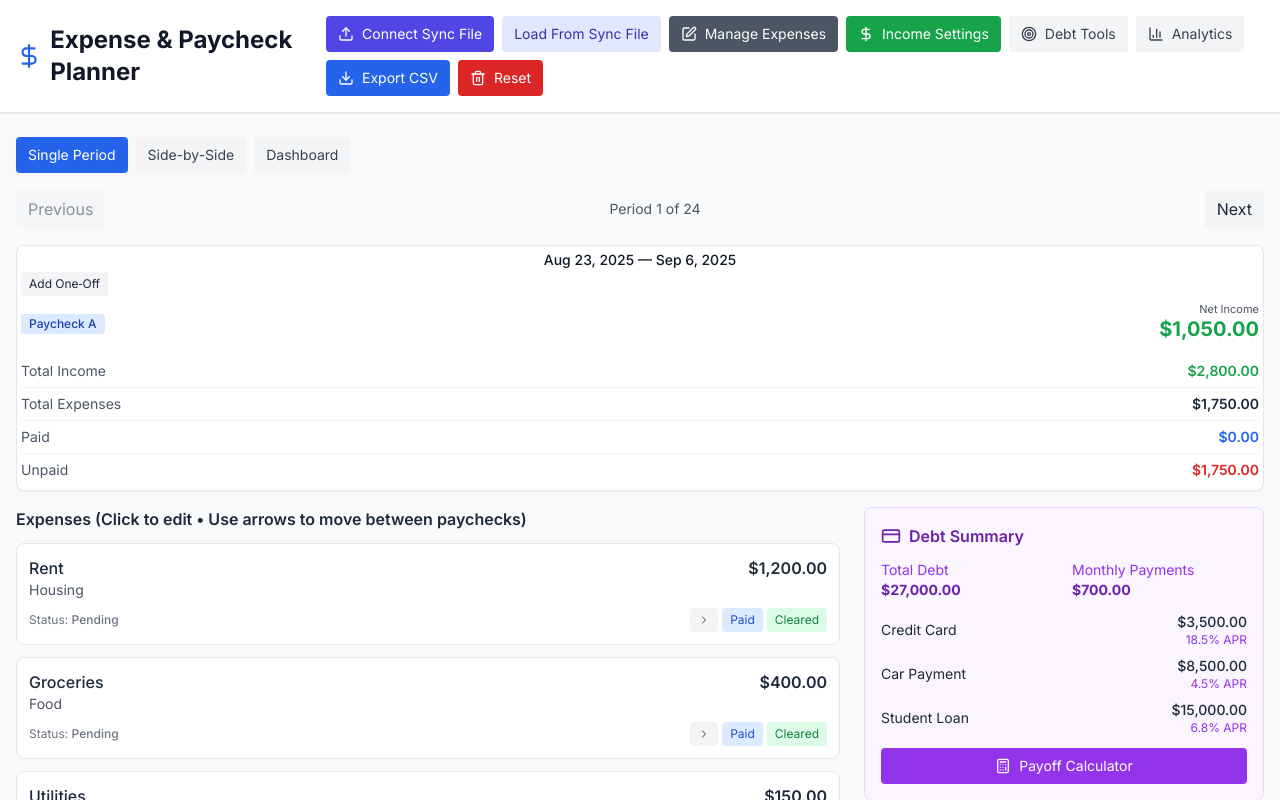
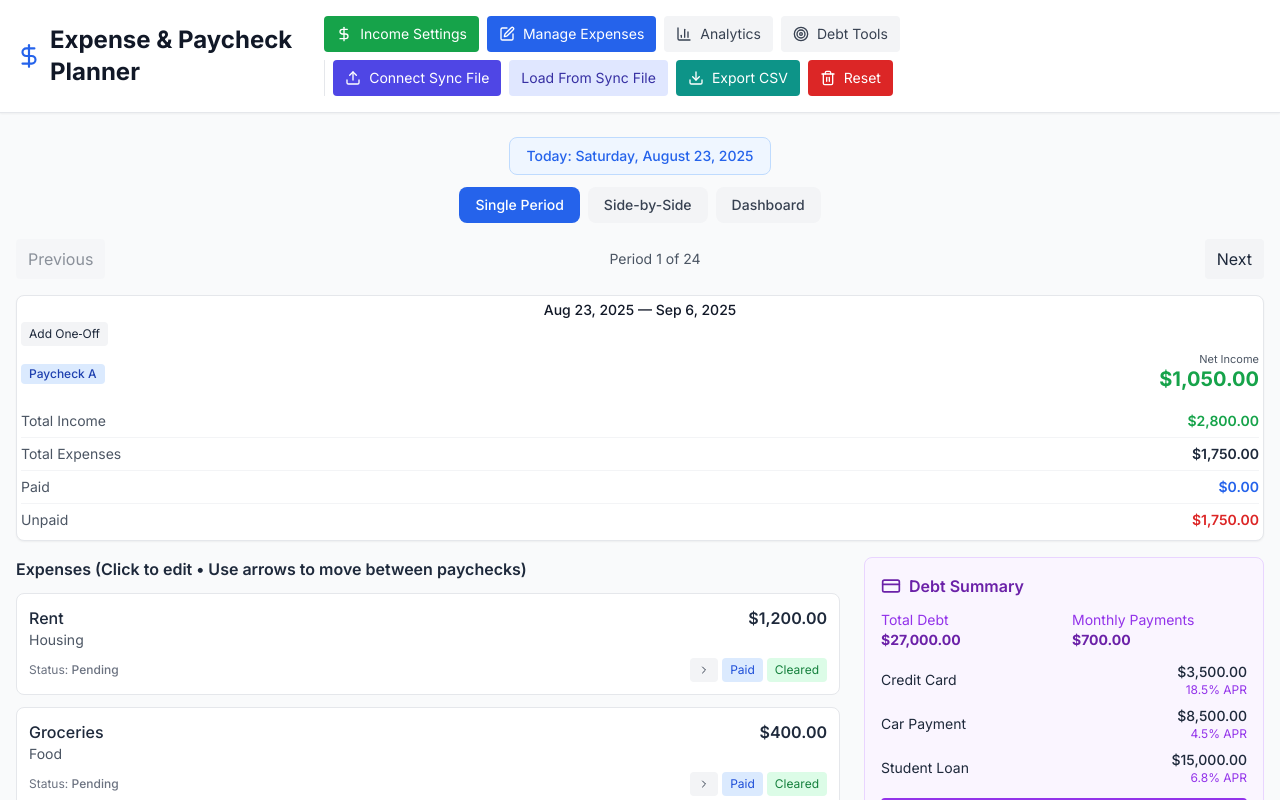
Before and after one commit to pablomunmor/expense-tracker, a React (Vite) app: page / in a window 1280 px wide. Shown: the top 800 px of the page. Built offline with nearby package versions, Linux system fonts and the light colour scheme.

Commit message:
Adding little improvements and fixing bugs as I find them

```diff
--- a/src/ExpenseTrackingApp.jsx
+++ b/src/ExpenseTrackingApp.jsx
@@ -245,9 +245,20 @@ const ExpenseTrackingApp = () => {
   useEffect(() => { saveToStorage('expenseTracker_lastSavedAt', lastSavedAt); }, [lastSavedAt]);
 
   async function writeSyncFile(handle, obj) {
+    console.log('📝 Writing to sync file...', {
+      timestamp: new Date().toISOString(),
+      dataSize: JSON.stringify(obj).length,
+      fileName: handle.name
+    });
+
     const writable = await handle.createWritable();
     await writable.write(new Blob([JSON.stringify(obj, null, 2)], { type: 'application/json' }));
     await writable.close();
+
+    console.log('📁 Sync file write completed', {
+      timestamp: new Date().toISOString(),
+      fileName: handle.name
+    });
   }
 
   async function readSyncFile(handle) {
@@ -258,18 +269,23 @@ const ExpenseTrackingApp = () => {
 
   async function connectSyncFile() {
     try {
+      console.log('🔗 Connecting to sync file...');
       const handle = await window.showSaveFilePicker({
         suggestedName: 'expense-planner.json',
         types: [{ description: 'JSON', accept: { 'application/json': ['.json'] } }]
       });
+      console.log('📂 Sync file selected:', handle.name);
+
       setSyncHandle(handle);
       await writeSyncFile(handle, packAppState());
       setLastSavedAt(new Date());
       setLastSaveError('');
       triggerCelebration('Sync file connected! Your data will auto-save ✨');
+
+      console.log('✅ Sync file connection completed successfully');
     } catch (e) {
       if (e?.name !== 'AbortError') {
-        console.error(e);
+        console.error('❌ Failed to connect sync file:', e);
         setLastSaveError('Could not connect to file.');
       }
     }
@@ -298,13 +314,30 @@ const ExpenseTrackingApp = () => {
     if (!syncHandle) return;
     // Debounce saves to avoid excessive writes during rapid updates
     if (saveDebounceRef.current) clearTimeout(saveDebounceRef.current);
+
+    console.log('🔄 State changed, scheduling autosave...', {
+      syncHandle: !!syncHandle,
+      timestamp: new Date().toISOString()
+    });
+
     saveDebounceRef.current = setTimeout(async () => {
       try {
+        console.log('💾 Starting autosave to sync file...', {
+          timestamp: new Date().toISOString(),
+          dataSize: JSON.stringify(packAppState()).length
+        });
+
         await writeSyncFile(syncHandle, packAppState());
-        setLastSavedAt(new Date());
+        const savedAt = new Date();
+        setLastSavedAt(savedAt);
         setLastSaveError('');
+
+        console.log('✅ Autosave completed successfully!', {
+          timestamp: savedAt.toISOString(),
+          lastSavedAt: savedAt
+        });
       } catch (e) {
-        console.error('Autosave failed:', e);
+        console.error('❌ Autosave failed:', e);
         setLastSaveError('Autosave failed (check permissions/storage).');
       }
     }, 600);
@@ -1517,15 +1550,38 @@ const ExpenseTrackingApp = () => {
   };
 
   const ViewControls = () => (
-    <div className="flex flex-wrap gap-2 mb-4">
-      <button onClick={() => setCurrentView('single')} className={`px-3 py-2 rounded text-sm ${currentView === 'single' ? 'bg-blue-600 text-white' : 'bg-gray-100 text-gray-700'}`}>Single Period</button>
-      <button onClick={() => setCurrentView('side-by-side')} className={`px-3 py-2 rounded text-sm ${currentView === 'side-by-side' ? 'bg-blue-600 text-white' : 'bg-gray-100 text-gray-700'}`}>Side-by-Side</button>
-      <button onClick={() => setCurrentView('dashboard')} className={`px-3 py-2 rounded text-sm ${currentView === 'dashboard' ? 'bg-blue-600 text-white' : 'bg-gray-100 text-gray-700'}`}>Dashboard</button>
+    <div className="space-y-3 mb-4">
+      {/* Today's Date */}
+      <div className="flex justify-center">
+        <div className="bg-blue-50 border border-blue-200 rounded-lg px-4 py-2">
+          <div className="text-sm text-blue-600 font-medium text-center">
+            Today: {new Date().toLocaleDateString('en-US', {
+              weekday: 'long',
+              year: 'numeric',
+              month: 'long',
+              day: 'numeric'
+            })}
+          </div>
+        </div>
+      </div>
+
+      {/* View Controls */}
+      <div className="flex flex-wrap gap-2 justify-center">
+        <button onClick={() => setCurrentView('single')} className={`px-4 py-2 rounded-lg text-sm font-medium transition-colors ${currentView === 'single' ? 'bg-blue-600 text-white' : 'bg-gray-100 text-gray-700 hover:bg-gray-200'}`}>
+          Single Period
+        </button>
+        <button onClick={() => setCurrentView('side-by-side')} className={`px-4 py-2 rounded-lg text-sm font-medium transition-colors ${currentView === 'side-by-side' ? 'bg-blue-600 text-white' : 'bg-gray-100 text-gray-700 hover:bg-gray-200'}`}>
+          Side-by-Side
+        </button>
+        <button onClick={() => setCurrentView('dashboard')} className={`px-4 py-2 rounded-lg text-sm font-medium transition-colors ${currentView === 'dashboard' ? 'bg-blue-600 text-white' : 'bg-gray-100 text-gray-700 hover:bg-gray-200'}`}>
+          Dashboard
+        </button>
         {undoStack.length > 0 && (
-        <button onClick={handleUndo} className="px-3 py-2 bg-yellow-100 text-yellow-700 rounded text-sm hover:bg-yellow-200 flex items-center gap-2">
+          <button onClick={handleUndo} className="px-4 py-2 bg-yellow-100 text-yellow-700 rounded-lg text-sm hover:bg-yellow-200 flex items-center gap-2 font-medium transition-colors">
             <RotateCcw className="w-4 h-4" /> Undo Move
           </button>
         )}
+      </div>
     </div>
   );
 
@@ -1704,18 +1760,39 @@ const ExpenseTrackingApp = () => {
                 <DollarSign className="w-8 h-8 text-blue-600" /> Expense & Paycheck Planner
               </h1>
 
-              {/* Right-side controls */}
+              {/* Right-side controls - Better organized */}
               <div className="flex flex-wrap gap-2 items-center">
+                {/* Primary Actions */}
+                <div className="flex gap-2">
+                  <button onClick={() => setShowIncomeSettings(true)} className="px-3 py-2 bg-green-600 text-white rounded text-sm flex items-center gap-2 hover:bg-green-700">
+                    <DollarSign className="w-4 h-4" /> Income Settings
+                  </button>
+                  <button onClick={() => setShowSourceManagement(true)} className="px-3 py-2 bg-blue-600 text-white rounded text-sm flex items-center gap-2 hover:bg-blue-700">
+                    <Edit className="w-4 h-4" /> Manage Expenses
+                  </button>
+                </div>
+
+                {/* Analytics & Tools */}
+                <div className="flex gap-2">
+                  <button onClick={() => setShowAnalytics(!showAnalytics)} className={`px-3 py-2 rounded text-sm flex items-center gap-2 transition-colors ${showAnalytics ? 'bg-purple-600 text-white hover:bg-purple-700' : 'bg-gray-100 text-gray-700 hover:bg-gray-200'}`}>
+                    <BarChart3 className="w-4 h-4" /> Analytics
+                  </button>
+                  <button onClick={() => setShowDebtTools(!showDebtTools)} className={`px-3 py-2 rounded text-sm flex items-center gap-2 transition-colors ${showDebtTools ? 'bg-orange-600 text-white hover:bg-orange-700' : 'bg-gray-100 text-gray-700 hover:bg-gray-200'}`}>
+                    <Target className="w-4 h-4" /> Debt Tools
+                  </button>
+                </div>
+
+                {/* Data Management */}
+                <div className="flex gap-2 border-l pl-2">
                   {/* Data controls: prefer live file sync when supported; otherwise fall back to JSON import/export */}
                   {fsSupported ? (
                     // Browser supports File System Access API (Chrome/Edge desktop).
-                  // Hide Import/Export in this case, per your request.
                     <>
                       {!syncHandle && (
                         <>
                           <button
                             onClick={connectSyncFile}
-                          className="px-3 py-2 bg-indigo-600 text-white rounded text-sm flex items-center gap-2"
+                            className="px-3 py-2 bg-indigo-600 text-white rounded text-sm flex items-center gap-2 hover:bg-indigo-700"
                             title="Pick a JSON in a cloud-synced folder to auto-save into"
                           >
                             <Upload className="w-4 h-4" />
@@ -1723,30 +1800,27 @@ const ExpenseTrackingApp = () => {
                           </button>
                           <button
                             onClick={loadFromSyncFile}
-                          className="px-3 py-2 bg-indigo-100 text-indigo-800 rounded text-sm"
+                            className="px-3 py-2 bg-indigo-100 text-indigo-800 rounded text-sm hover:bg-indigo-200"
                             title="Load existing JSON and enable autosave"
                           >
                             Load From Sync File
                           </button>
                         </>
                       )}
-                    {/* When a sync file is connected, we keep these hidden.
-        Autosave status is shown on the line below the header. */}
                     </>
                   ) : (
                     // Browser does NOT support File System Access API (Safari/iOS, most mobile).
-                  // Show Import/Export JSON as the fallback.
                     <div className="flex gap-2">
                       <button
                         onClick={exportAppStateJSON}
-                      className="px-3 py-2 bg-gray-100 text-gray-700 rounded text-sm"
+                        className="px-3 py-2 bg-gray-100 text-gray-700 rounded text-sm hover:bg-gray-200"
                         title="Download current state as JSON"
                       >
                         Export State JSON
                       </button>
 
                       <label
-                      className="px-3 py-2 bg-gray-100 text-gray-700 rounded text-sm cursor-pointer"
+                        className="px-3 py-2 bg-gray-100 text-gray-700 rounded text-sm cursor-pointer hover:bg-gray-200"
                         title="Import a previously exported JSON file"
                       >
                         Import State JSON
@@ -1760,22 +1834,12 @@ const ExpenseTrackingApp = () => {
                     </div>
                   )}
 
-                {/* Existing features */}
-                <button onClick={() => setShowSourceManagement(true)} className="px-3 py-2 bg-gray-600 text-white rounded text-sm flex items-center gap-2">
-                  <Edit className="w-4 h-4" /> Manage Expenses
-                </button>
-                <button onClick={() => setShowIncomeSettings(true)} className="px-3 py-2 bg-green-600 text-white rounded text-sm flex items-center gap-2">
-                  <DollarSign className="w-4 h-4" /> Income Settings
-                </button>
-                <button onClick={() => setShowDebtTools(!showDebtTools)} className={`px-3 py-2 rounded text-sm flex items-center gap-2 ${showDebtTools ? 'bg-purple-600 text-white' : 'bg-gray-100 text-gray-700'}`}>
-                  <Target className="w-4 h-4" /> Debt Tools
-                </button>
-                <button onClick={() => setShowAnalytics(!showAnalytics)} className={`px-3 py-2 rounded text-sm flex items-center gap-2 ${showAnalytics ? 'bg-green-600 text-white' : 'bg-gray-100 text-gray-700'}`}>
-                  <BarChart3 className="w-4 h-4" /> Analytics
-                </button>
-                <button onClick={exportToCSV} className="px-3 py-2 bg-blue-600 text-white rounded text-sm flex items-center gap-2">
+                  <button onClick={exportToCSV} className="px-3 py-2 bg-teal-600 text-white rounded text-sm flex items-center gap-2 hover:bg-teal-700">
                     <Download className="w-4 h-4" /> Export CSV
                   </button>
+                </div>
+
+                {/* Danger Zone */}
                 <button
                   onClick={() => {
                     if (confirm('This will clear all your data and start fresh. Are you sure?')) {
@@ -1783,7 +1847,7 @@ const ExpenseTrackingApp = () => {
                       window.location.reload();
                     }
                   }}
-                  className="px-3 py-2 bg-red-600 text-white rounded text-sm flex items-center gap-2"
+                  className="px-3 py-2 bg-red-600 text-white rounded text-sm flex items-center gap-2 hover:bg-red-700"
                 >
                   <Trash2 className="w-4 h-4" /> Reset
                 </button>
```
Lines whose indentation alone changed are shown as unchanged.
